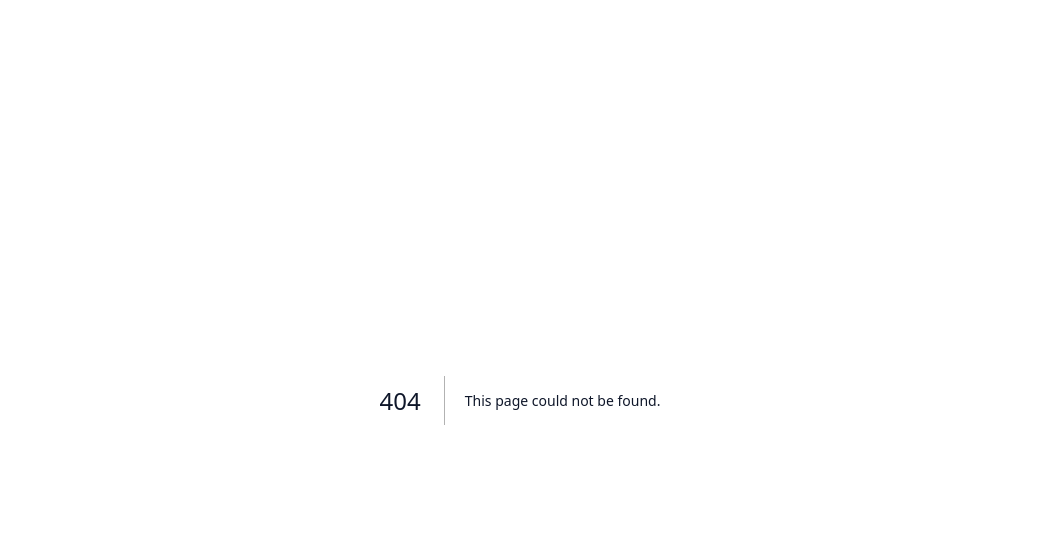
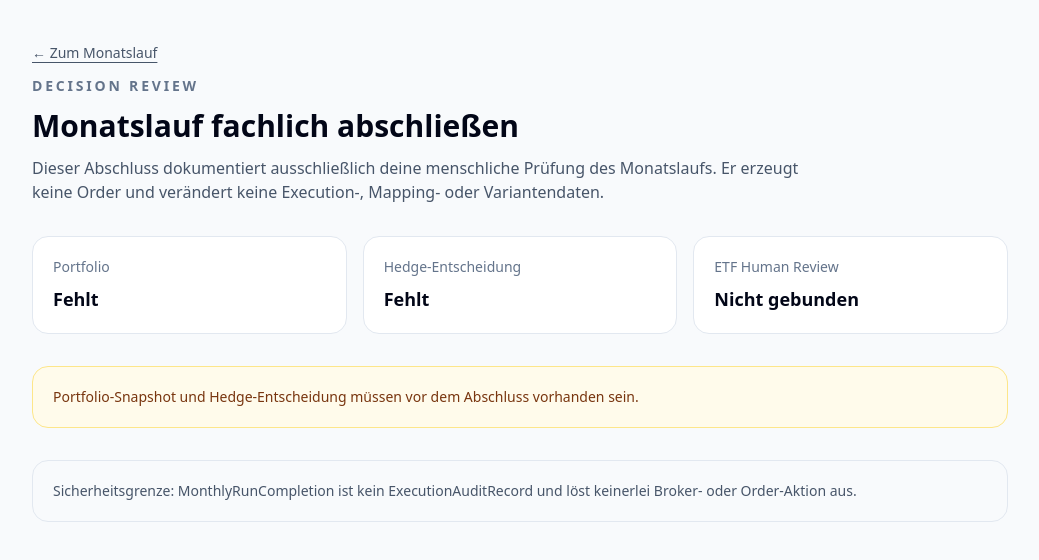
Before and after one commit to GithubLarsKomo/hedge-decision-cockpit, a Next.js app: page /monthly/run/review in a window 1280 px wide. Before the commit this address had no page. Shown: the top 560 px of the page, without its empty margins (120-1159 px from the left). Built offline with nearby package versions, Linux system fonts and the light colour scheme; no server answers; the database is empty.

Commit message:
Add browser monthly decision review and completion

```diff
--- /dev/null
+++ b/app/monthly/run/review/page.tsx
@@ -0,0 +1,105 @@
+import Link from 'next/link';
+import { redirect } from 'next/navigation';
+import { prisma } from '@/lib/prisma';
+import { persistMonthlyRunCompletion } from '@/lib/monthly-run-completion';
+
+export const dynamic = 'force-dynamic';
+
+function mappingFingerprintFromSnapshot(payload: unknown): string | undefined {
+  if (!payload || typeof payload !== 'object') return undefined;
+  const fingerprints = (payload as { source_fingerprints?: unknown }).source_fingerprints;
+  if (!Array.isArray(fingerprints)) return undefined;
+  const source = fingerprints.find((value): value is string => typeof value === 'string' && value.startsWith('etf-mapping:sha256:'));
+  return source?.slice('etf-mapping:'.length);
+}
+
+async function loadReviewState() {
+  const [snapshot, decision] = await Promise.all([
+    prisma.importedPortfolioSnapshot.findFirst({ orderBy: [{ asOf: 'desc' }, { revision: 'desc' }] }),
+    prisma.decision.findFirst({ orderBy: { createdAt: 'desc' } })
+  ]);
+  if (!snapshot || !decision) return { snapshot, decision, review: null };
+
+  const mappingFingerprint = mappingFingerprintFromSnapshot(snapshot.payloadJson);
+  const review = mappingFingerprint
+    ? await prisma.etfMappingReviewRecord.findFirst({
+        where: { currentMappingFingerprint: mappingFingerprint },
+        orderBy: [{ reviewedAt: 'desc' }, { id: 'desc' }]
+      })
+    : null;
+  return { snapshot, decision, review };
+}
+
+async function completeMonthlyRun(formData: FormData) {
+  'use server';
+  const actor = String(formData.get('actor') ?? '').trim();
+  const rationale = String(formData.get('rationale') ?? '').trim();
+
+  try {
+    const { snapshot, decision, review } = await loadReviewState();
+    if (!snapshot) throw new Error('Portfolio-Snapshot fehlt.');
+    if (!decision) throw new Error('Hedge-Entscheidung fehlt.');
+    const result = await persistMonthlyRunCompletion({
+      snapshot_fingerprint: snapshot.inputFingerprint,
+      decision_id: decision.id,
+      ...(review ? { mapping_review_fingerprint: review.recordFingerprint } : {}),
+      actor,
+      rationale,
+      completed_at: new Date().toISOString()
+    });
+    return redirect(`/monthly/run?completion=${result.created ? 'created' : 'replayed'}&completionId=${result.entry.id}`);
+  } catch (error) {
+    const message = error instanceof Error ? error.message : 'Monatsabschluss fehlgeschlagen.';
+    redirect(`/monthly/run/review?error=${encodeURIComponent(message)}`);
+  }
+}
+
+export default async function MonthlyDecisionReviewPage({ searchParams }: { searchParams: Promise<{ error?: string }> }) {
+  const params = await searchParams;
+  const { snapshot, decision, review } = await loadReviewState();
+  const blocked = !snapshot || !decision;
+
+  return (
+    <main className="mx-auto min-h-screen max-w-5xl space-y-8 px-6 py-10">
+      <header className="space-y-3">
+        <Link href="/monthly/run" className="text-sm font-medium text-slate-600 underline underline-offset-4">← Zum Monatslauf</Link>
+        <p className="text-sm font-semibold uppercase tracking-[0.2em] text-slate-500">Decision Review</p>
+        <h1 className="text-3xl font-semibold text-slate-950">Monatslauf fachlich abschließen</h1>
+        <p className="max-w-3xl text-slate-600">Dieser Abschluss dokumentiert ausschließlich deine menschliche Prüfung des Monatslaufs. Er erzeugt keine Order und verändert keine Execution-, Mapping- oder Variantendaten.</p>
+      </header>
+
+      {params.error && <section className="rounded-2xl border border-red-200 bg-red-50 p-5 text-sm text-red-900">{params.error}</section>}
+
+      <section className="grid gap-4 md:grid-cols-3">
+        <article className="rounded-2xl border border-slate-200 bg-white p-5">
+          <p className="text-sm text-slate-500">Portfolio</p>
+          <p className="mt-2 text-lg font-semibold text-slate-950">{snapshot ? `${snapshot.snapshotId} · Rev. ${snapshot.revision}` : 'Fehlt'}</p>
+          {snapshot && <p className="mt-2 break-all text-xs text-slate-500">{snapshot.inputFingerprint}</p>}
+        </article>
+        <article className="rounded-2xl border border-slate-200 bg-white p-5">
+          <p className="text-sm text-slate-500">Hedge-Entscheidung</p>
+          <p className="mt-2 text-lg font-semibold text-slate-950">{decision ? decision.action : 'Fehlt'}</p>
+          {decision && <p className="mt-2 text-sm text-slate-600">{decision.recommendation}</p>}
+        </article>
+        <article className="rounded-2xl border border-slate-200 bg-white p-5">
+          <p className="text-sm text-slate-500">ETF Human Review</p>
+          <p className="mt-2 text-lg font-semibold text-slate-950">{review ? review.outcome.replaceAll('_', ' ') : 'Nicht gebunden'}</p>
+          {review && <p className="mt-2 text-sm text-slate-600">{review.reviewer} · {review.reviewedAt.toLocaleDateString('de-DE')}</p>}
+        </article>
+      </section>
+
+      {blocked ? (
+        <section className="rounded-2xl border border-amber-200 bg-amber-50 p-5 text-sm text-amber-900">Portfolio-Snapshot und Hedge-Entscheidung müssen vor dem Abschluss vorhanden sein.</section>
+      ) : (
+        <form action={completeMonthlyRun} className="space-y-5 rounded-2xl border border-slate-200 bg-white p-5">
+          <h2 className="font-semibold text-slate-950">Explizite Abschlussbestätigung</h2>
+          <label className="block text-sm font-medium text-slate-700">Prüfer<input name="actor" required className="mt-2 w-full rounded-lg border border-slate-300 px-3 py-2" /></label>
+          <label className="block text-sm font-medium text-slate-700">Abschlussnotiz<textarea name="rationale" required rows={4} className="mt-2 w-full rounded-lg border border-slate-300 px-3 py-2" placeholder="Warum ist dieser Monatslauf fachlich geprüft und abgeschlossen?" /></label>
+          <button className="rounded-lg bg-slate-950 px-4 py-2 text-sm font-semibold text-white">Monatslauf verbindlich abschließen</button>
+        </form>
+      )}
+
+      <section className="rounded-2xl border border-slate-200 bg-slate-50 p-5 text-sm text-slate-600">Sicherheitsgrenze: MonthlyRunCompletion ist kein ExecutionAuditRecord und löst keinerlei Broker- oder Order-Aktion aus.</section>
+    </main>
+  );
+}
```
